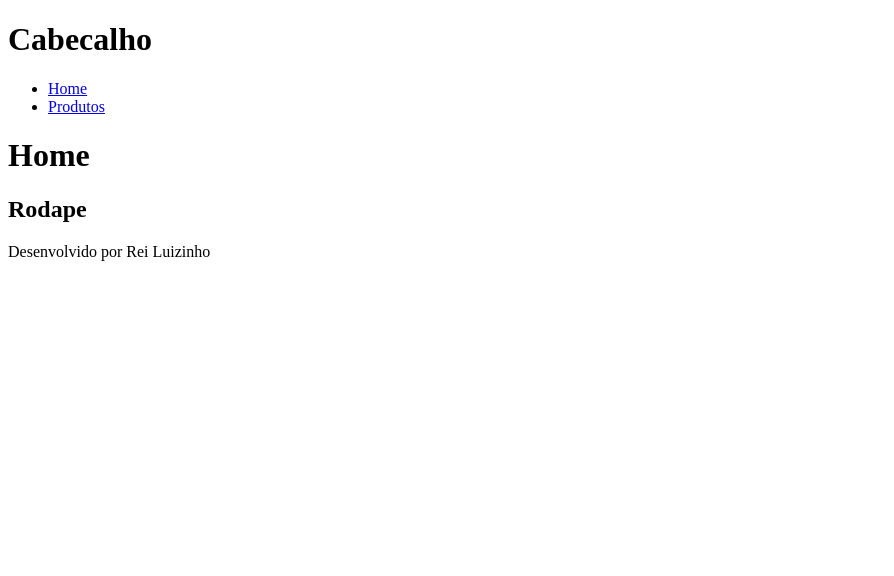
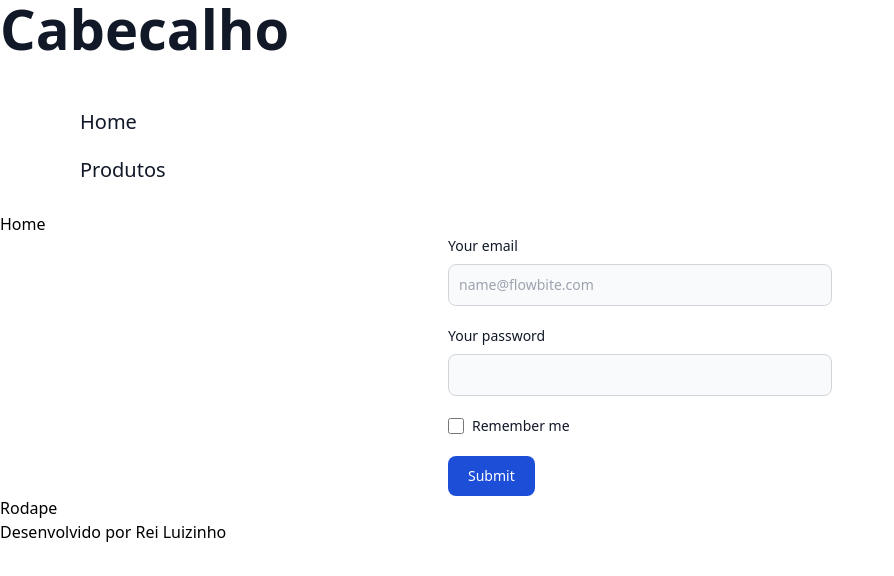
Before and after one commit to 1TDSPY-2024/aula-13-1tdspy-2sem, a Next.js app in the folder aula13/: page / in a window 1280 px wide. Shown: the top 576 px of the page, without its empty margins (0-894 px from the left). Built offline with nearby package versions, Linux system fonts and the light colour scheme.

Commit message:
Tailwind

```diff
--- a/aula13/src/app/globals.css
+++ b/aula13/src/app/globals.css
@@ -0,0 +1,17 @@
+@tailwind base;
+@tailwind components;
+@tailwind utilities;
+
+@layer components {
+    .menu {
+        @apply m-10;
+    }
+
+    .menu ul {
+        @apply list-none;
+    }
+
+    .menu a {
+        @apply no-underline;
+    }
+}
--- a/aula13/src/app/layout.tsx
+++ b/aula13/src/app/layout.tsx
@@ -1,7 +1,7 @@
 import Cabecalho from "@/components/Cabecalho/Cabecalho";
 import Rodape from "@/components/Rodape/Rodape";
 import type { Metadata } from "next";
-
+import "@/app/globals.css"
 
 export const metadata: Metadata = {
   title: "Exemplo de Boyler-Plate",
--- a/aula13/src/app/page.tsx
+++ b/aula13/src/app/page.tsx
@@ -1,8 +1,65 @@
-
 export default function Home() {
   return (
     <div>
       <h1>Home</h1>
+
+      <div>
+        <form className="max-w-sm mx-auto">
+          <div className="mb-5">
+            <label
+              form="email"
+              className="block mb-2 text-sm font-medium text-gray-900 dark:text-white"
+            >
+              Your email
+            </label>
+            <input
+              type="email"
+              id="email"
+              className="bg-gray-50 border border-gray-300 text-gray-900 text-sm rounded-lg focus:ring-blue-500 focus:border-blue-500 block w-full p-2.5 dark:bg-gray-700 dark:border-gray-600 dark:placeholder-gray-400 dark:text-white dark:focus:ring-blue-500 dark:focus:border-blue-500"
+              placeholder="name@flowbite.com"
+              required
+            />
+          </div>
+          <div className="mb-5">
+            <label
+              form="password"
+              className="block mb-2 text-sm font-medium text-gray-900 dark:text-white"
+            >
+              Your password
+            </label>
+            <input
+              type="password"
+              id="password"
+              className="bg-gray-50 border border-gray-300 text-gray-900 text-sm rounded-lg focus:ring-blue-500 focus:border-blue-500 block w-full p-2.5 dark:bg-gray-700 dark:border-gray-600 dark:placeholder-gray-400 dark:text-white dark:focus:ring-blue-500 dark:focus:border-blue-500"
+              required
+            />
+          </div>
+          <div className="flex items-start mb-5">
+            <div className="flex items-center h-5">
+              <input
+                id="remember"
+                type="checkbox"
+                value=""
+                className="w-4 h-4 border border-gray-300 rounded bg-gray-50 focus:ring-3 focus:ring-blue-300 dark:bg-gray-700 dark:border-gray-600 dark:focus:ring-blue-600 dark:ring-offset-gray-800 dark:focus:ring-offset-gray-800"
+                required
+              />
+            </div>
+            <label
+              form="remember"
+              className="ms-2 text-sm font-medium text-gray-900 dark:text-gray-300"
+            >
+              Remember me
+            </label>
+          </div>
+          <button
+            type="submit"
+            className="text-white bg-blue-700 hover:bg-blue-800 focus:ring-4 focus:outline-none focus:ring-blue-300 font-medium rounded-lg text-sm w-full sm:w-auto px-5 py-2.5 text-center dark:bg-blue-600 dark:hover:bg-blue-700 dark:focus:ring-blue-800"
+          >
+            Submit
+          </button>
+        </form>
+      </div>
+
     </div>
   )
 }
--- a/aula13/src/components/Cabecalho/Cabecalho.tsx
+++ b/aula13/src/components/Cabecalho/Cabecalho.tsx
@@ -2,7 +2,7 @@
 
 export default function Cabecalho() {
     return (
-        <header>
+        <header className="prose lg:prose-xl">
             <h1>Cabecalho</h1>
             <Menu />
         </header>
--- a/aula13/src/components/Menu/Menu.tsx
+++ b/aula13/src/components/Menu/Menu.tsx
@@ -2,7 +2,7 @@
 
 export default function Menu() {
     return (
-        <nav>
+        <nav className='menu'>
             <ul>
                 <li> <Link href="/">Home</Link> </li>
                 <li> <Link href="/produtos">Produtos</Link> </li>
--- a/aula13/tailwind.config.ts
+++ b/aula13/tailwind.config.ts
@@ -1,4 +1,5 @@
 import type { Config } from "tailwindcss";
+import typography from "@tailwindcss/typography";
 
 const config: Config = {
   content: [
@@ -14,6 +15,8 @@
       },
     },
   },
-  plugins: [],
+  plugins: [
+    typography
+  ],
 };
 export default config;
```
Also changed, not shown: aula13/package.json (+6 -5 lines), 1 other file (tests, documents, lock files or other folders).
